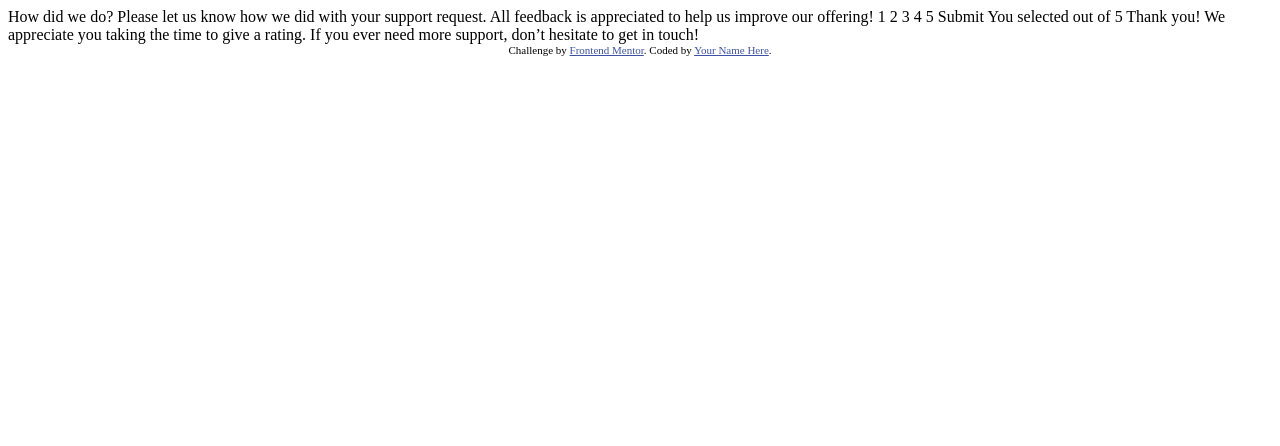
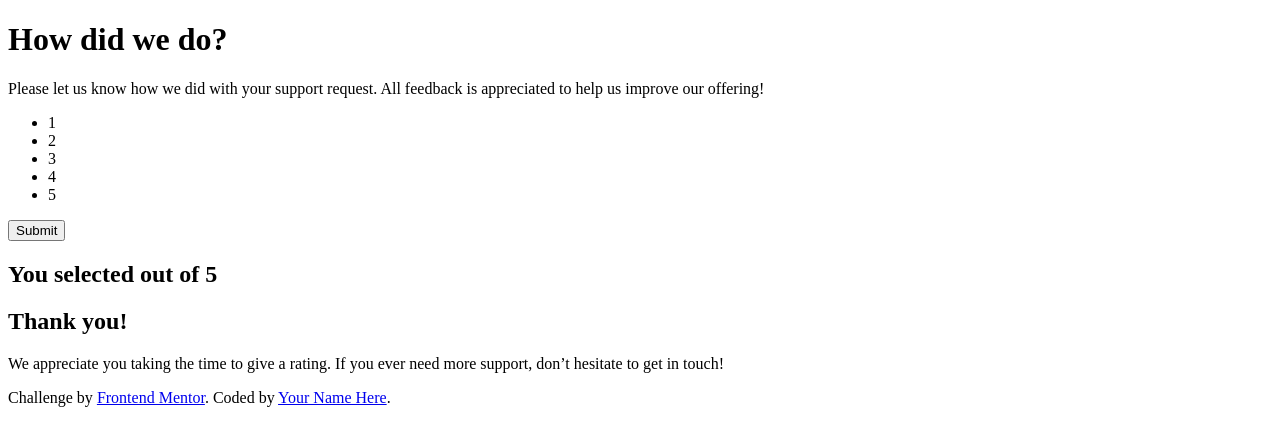
Before and after one commit to Thiagovasc/Frontend-Mentor-Challenges, a plain HTML site: page Challenge04-Interactive-rating-component/index.html in a window 1280 px wide. Drawn offline with Linux system fonts and the light colour scheme.

Commit message:
Initial html

```diff
--- a/Challenge04-Interactive-rating-component/index.html
+++ b/Challenge04-Interactive-rating-component/index.html
@@ -2,48 +2,51 @@
 <html lang="en">
 <head>
   <meta charset="UTF-8">
-  <meta name="viewport" content="width=device-width, initial-scale=1.0"> <!-- displays site properly based on user's device -->
-
+  <meta name="viewport" content="width=device-width, initial-scale=1.0">
   <link rel="icon" type="image/png" sizes="32x32" href="./images/favicon-32x32.png">
-
   <title>Frontend Mentor | Interactive rating component</title>
 
-  <!-- Feel free to remove these styles or customise in your own stylesheet 👍 -->
-  <style>
-    .attribution { font-size: 11px; text-align: center; }
-    .attribution a { color: hsl(228, 45%, 44%); }
-  </style>
 </head>
 <body>
 
   <!-- Rating state start -->
 
-  How did we do?
+  <h1>How did we do?</h1>
 
-  Please let us know how we did with your support request. All feedback is appreciated
-  to help us improve our offering!
+  <p>
+    Please let us know how we did with your support request. All feedback is appreciated
+    to help us improve our offering!
+  </p>
+  <ul>
+    <li>1</li>
+    <li>2</li>
+    <li>3</li>
+    <li>4</li>
+    <li>5</li>
+  </ul>
 
-  1 2 3 4 5
 
-  Submit
+  <button>Submit</button>
 
   <!-- Rating state end -->
 
   <!-- Thank you state start -->
 
-  You selected <!-- Add rating here --> out of 5
-
-  Thank you!
-
-  We appreciate you taking the time to give a rating. If you ever need more support,
-  don’t hesitate to get in touch!
+  <div class="active-state">
+    <h2>You selected <!-- Add rating here --> out of 5</h>
+    <h2>Thank you!</h2>
+    <p>
+      We appreciate you taking the time to give a rating. If you ever need more support,
+      don’t hesitate to get in touch!
+    </p>
+  </div>
 
   <!-- Thank you state end -->
 
 
-  <div class="attribution">
+  <footer>
     Challenge by <a href="https://www.frontendmentor.io?ref=challenge" target="_blank">Frontend Mentor</a>.
     Coded by <a href="#">Your Name Here</a>.
-  </div>
+  </footer>
 </body>
 </html>
```
